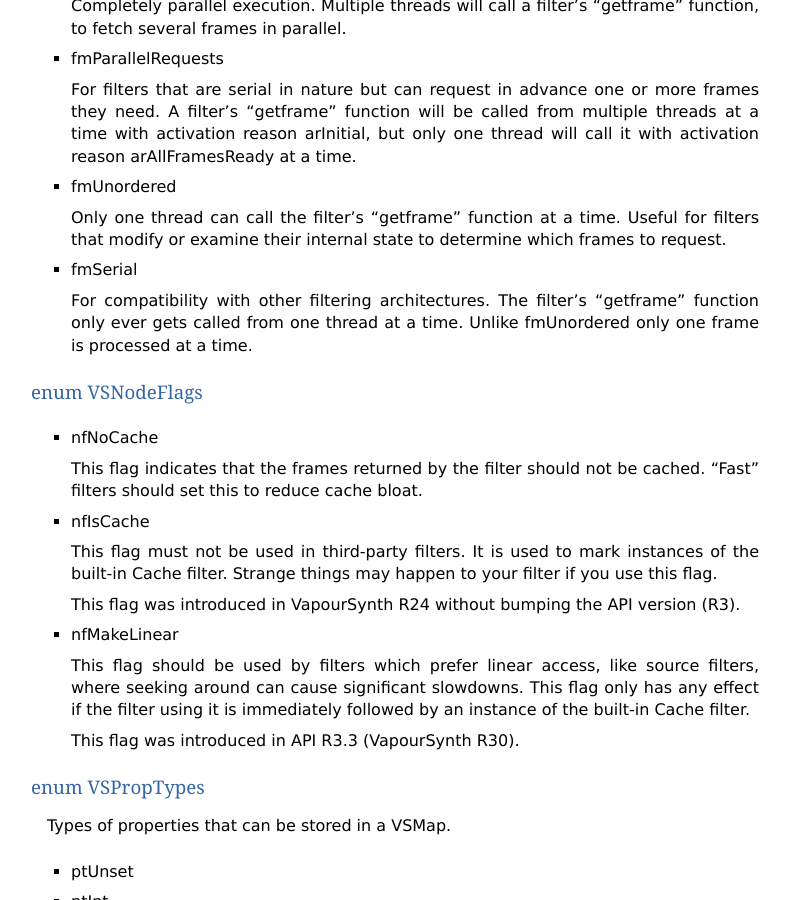
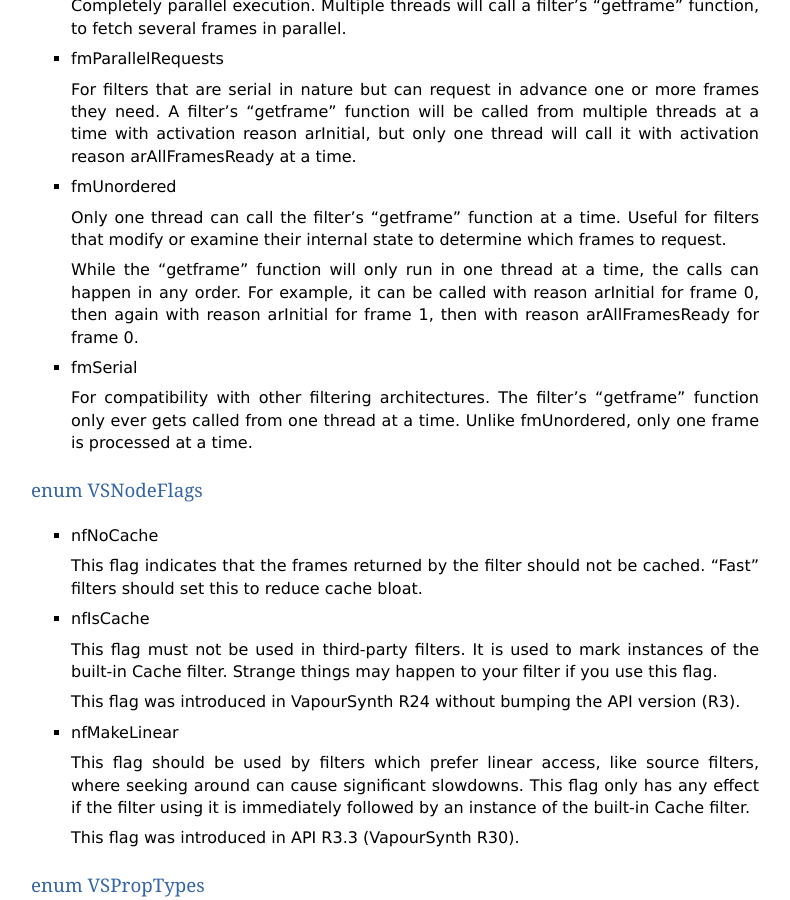
Before and after one commit to vapoursynth/vapoursynth, a Sphinx documentation site: the page built from doc/api/vapoursynth.h.rst, in a window 1280 px wide and 900 px high, scrolled down 6874 px. Shown: the whole window, without its empty margins (49-839 px from the left). Built offline with Sphinx 7.4.7, drawn with Linux system fonts in a browser that asks for light colours; formulas are drawn with MathJax 3; some of the changed text lies outside the part shown.

```diff
--- a/doc/api/vapoursynth.h.rst
+++ b/doc/api/vapoursynth.h.rst
@@ -446,13 +446,20 @@ enum VSFilterMode
    * fmUnordered
 
      Only one thread can call the filter's "getframe" function at a time.
-     Useful for filters that modify or examine their internal state to determine which frames to request.
+     Useful for filters that modify or examine their internal state to
+     determine which frames to request.
+
+     While the "getframe" function will only run in one thread at a
+     time, the calls can happen in any order. For example, it can be
+     called with reason arInitial for frame 0, then again with reason
+     arInitial for frame 1, then with reason arAllFramesReady for
+     frame 0.
 
    * fmSerial
 
      For compatibility with other filtering architectures.
      The filter's "getframe" function only ever gets called from one thread at a
-     time. Unlike fmUnordered only one frame is processed at a time.
+     time. Unlike fmUnordered, only one frame is processed at a time.
 
 
 .. _VSNodeFlags:
@@ -1680,8 +1687,9 @@ struct VSAPI
 
    int propGetDataSize(const VSMap_ \*map, const char \*key, int index, int \*error)
 
-      Returns the size in bytes of a property of type ptData (see VSPropTypes_).
-      The terminating NULL byte is not counted.
+      Returns the size in bytes of a property of type ptData (see
+      VSPropTypes_), or 0 in case of error. The terminating NULL byte
+      added by propSetData_\ () is not counted.
 
 
 
@@ -1902,6 +1910,8 @@ struct VSAPI
       *size*
          The number of bytes to copy. If this is negative, everything up to
          the first NULL byte will be copied.
+
+         This function will always add a NULL byte at the end of the data.
 
       *append*
          One of VSPropAppendMode_.
```
